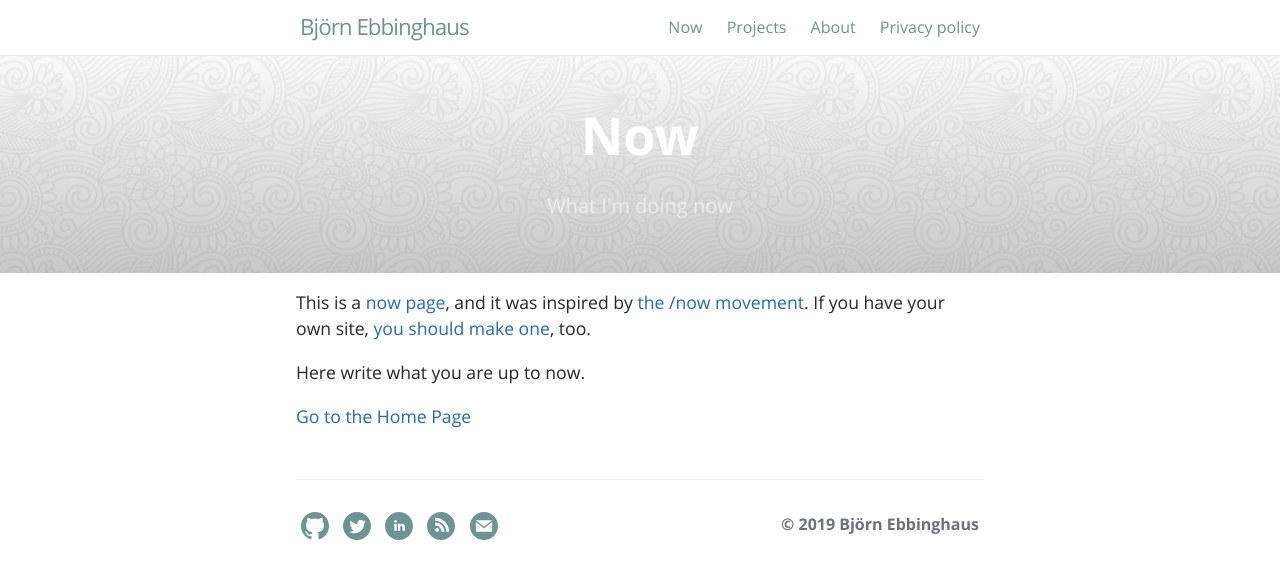
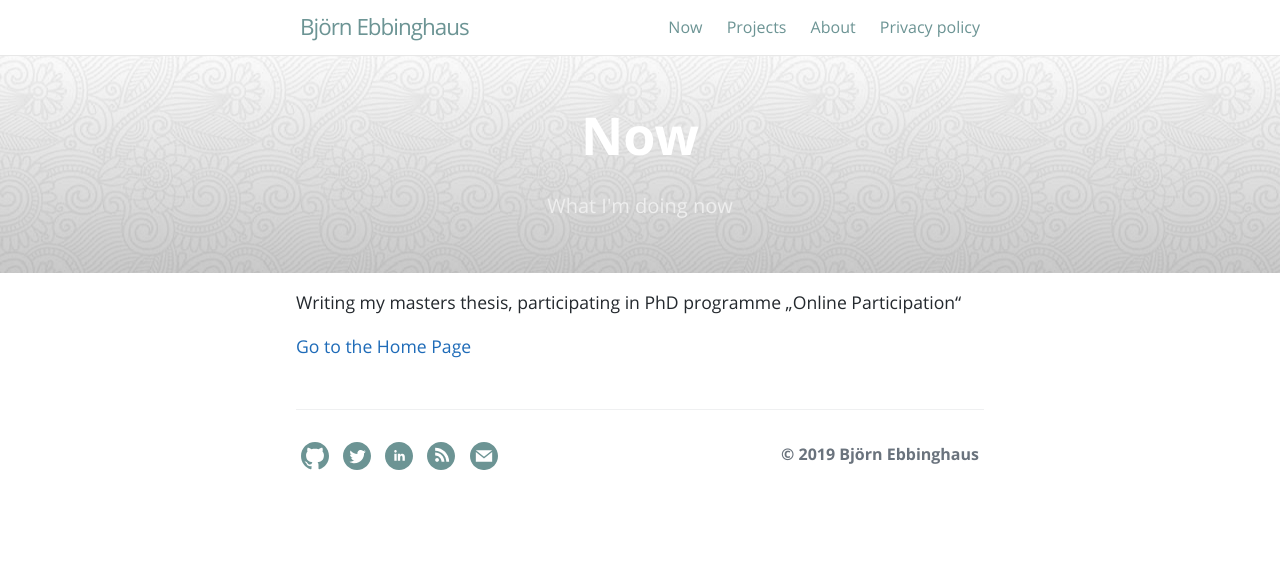
Before and after one commit to MrEbbinghaus/mrebbinghaus.github.com, a Jekyll site: the page built from now-en.md, in a window 1280 px wide. Shown: the top 579 px of the page. Built offline with Jekyll 4.4.1, drawn with Linux system fonts in a browser that asks for light colours.

Commit message:
Update now-en.md

```diff
--- a/now-en.md
+++ b/now-en.md
@@ -3,7 +3,7 @@ layout: page
 title: Now
 tagline: What I'm doing now
 excerpt: >
-  What I'm doing now. This goes SEO. Updated on 25 Settembre 2017.
+  Writing my masters thesis, participating in PhD programme „Online Participation“
 permalink: /now.html
 header:
   image: /assets/patterns/symphony.png
@@ -11,8 +11,6 @@ ref: now
 lang: en
 order: 1
 ---
-This is a [now page](http://nownownow.com/about){:target="_blank"}, and it was inspired by [the /now movement](https://sivers.org/nowff){:target="_blank"}. If you have your own site, [you should make one](http://nownownow.com/about){:target="_blank"}, too.
-
-Here write what you are up to now.
+Writing my masters thesis, participating in PhD programme „Online Participation“
 
 {% include go-to-home-page.html %}
```
